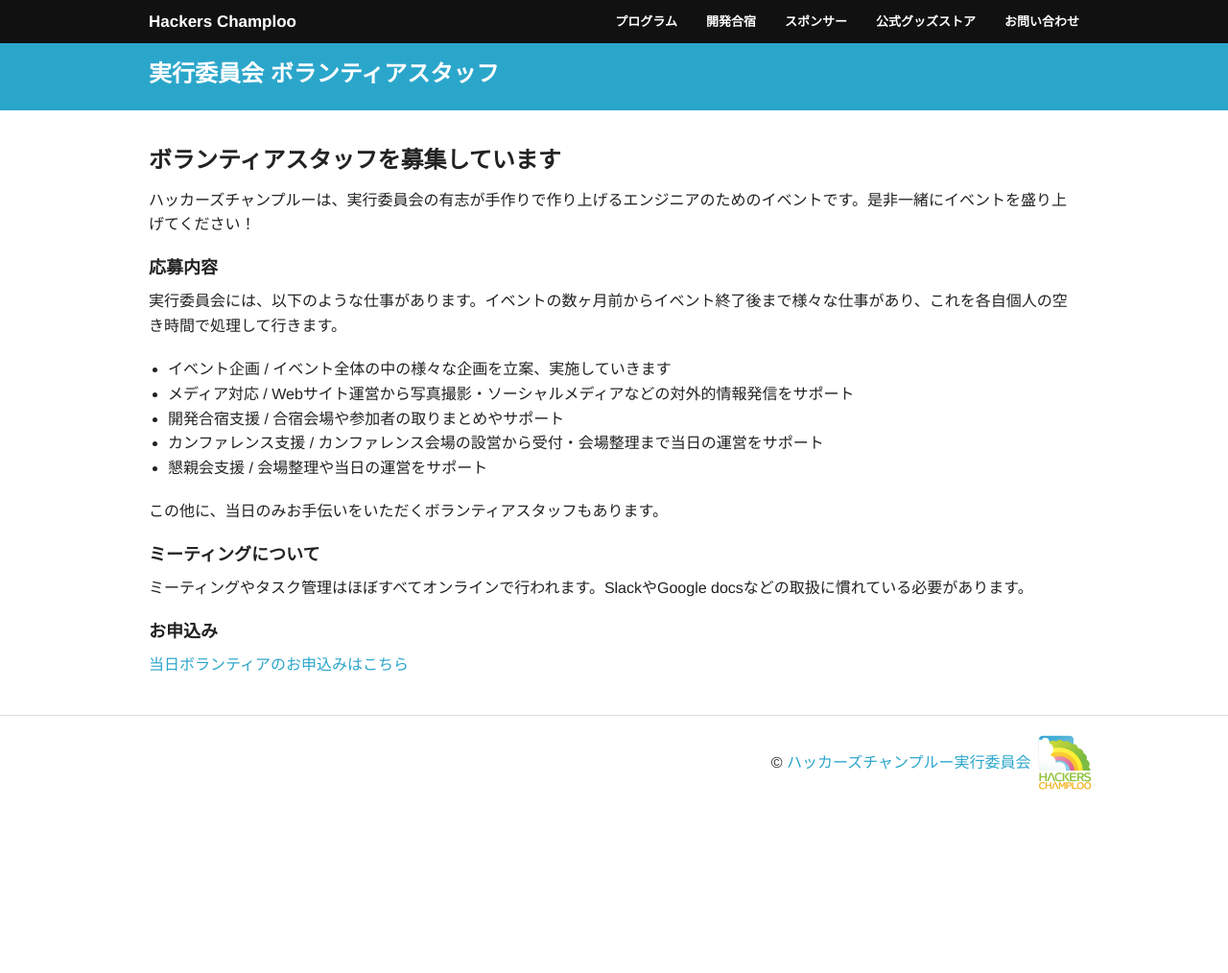
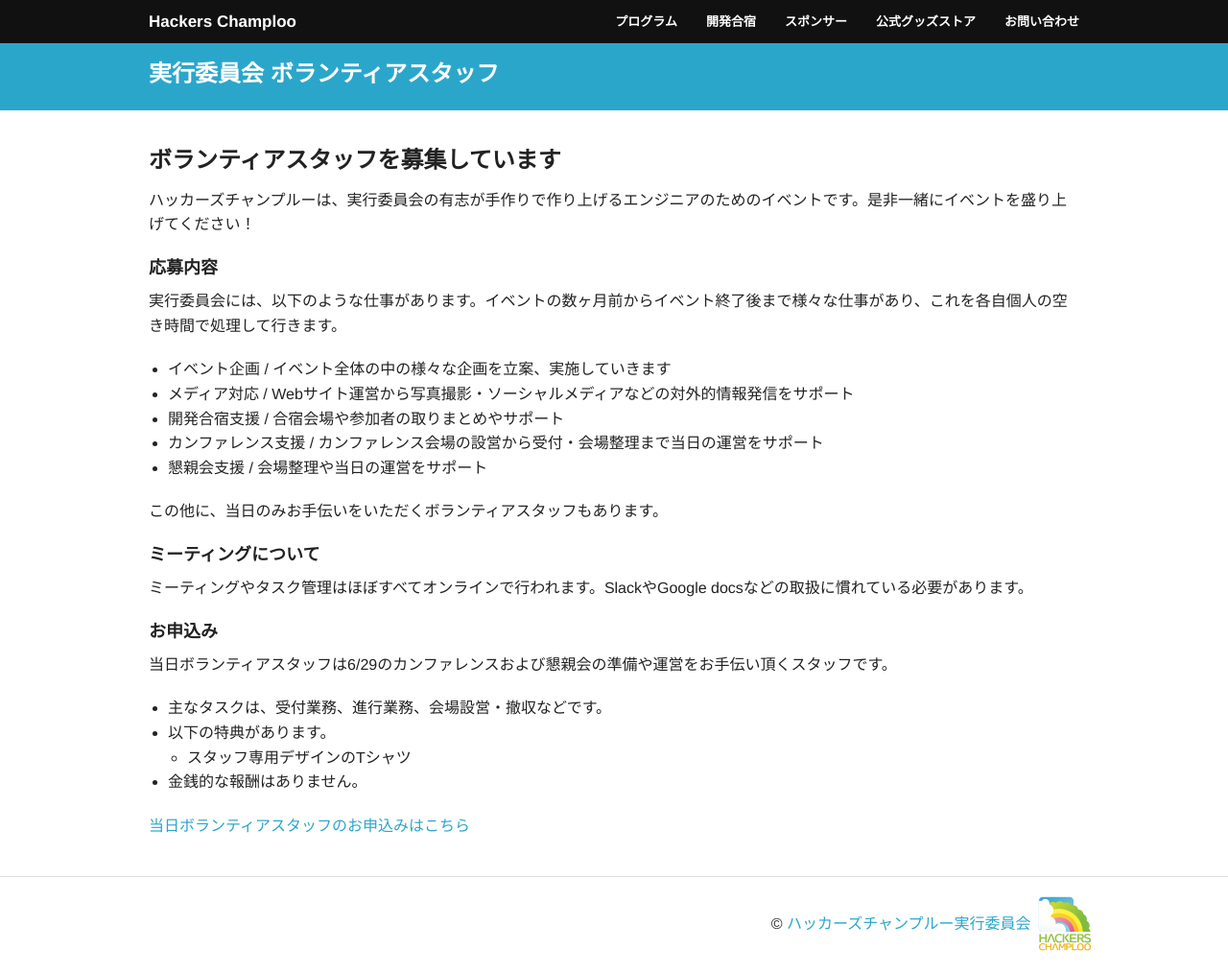
Before and after one commit to hackers-champloo/hackers-champloo.github.io, a Jekyll site: the page built from 2019/staff.md, in a window 1280 px wide and 1014 px high. Shown: the whole window at 96% size. Built offline with Jekyll 4.4.1, drawn with Linux system fonts in a browser that asks for light colours; nearby versions of some CDN libraries.

Commit message:
add description about staffs on the day.

```diff
--- a/2019/staff.md
+++ b/2019/staff.md
@@ -26,4 +26,11 @@ title: 実行委員会 ボランティアスタッフ
 
 ## お申込み
 
-[当日ボランティアのお申込みはこちら](https://docs.google.com/forms/d/e/1FAIpQLSeExTG2U-nGKpyAj_4dt0ueHUHz8J6k-6X7VFZVs92_js30KQ/viewform)
+当日ボランティアスタッフは6/29のカンファレンスおよび懇親会の準備や運営をお手伝い頂くスタッフです。
+
+*  主なタスクは、受付業務、進行業務、会場設営・撤収などです。
+*  以下の特典があります。
+   * スタッフ専用デザインのTシャツ
+* 金銭的な報酬はありません。
+
+[当日ボランティアスタッフのお申込みはこちら](https://docs.google.com/forms/d/e/1FAIpQLSeExTG2U-nGKpyAj_4dt0ueHUHz8J6k-6X7VFZVs92_js30KQ/viewform)
```
